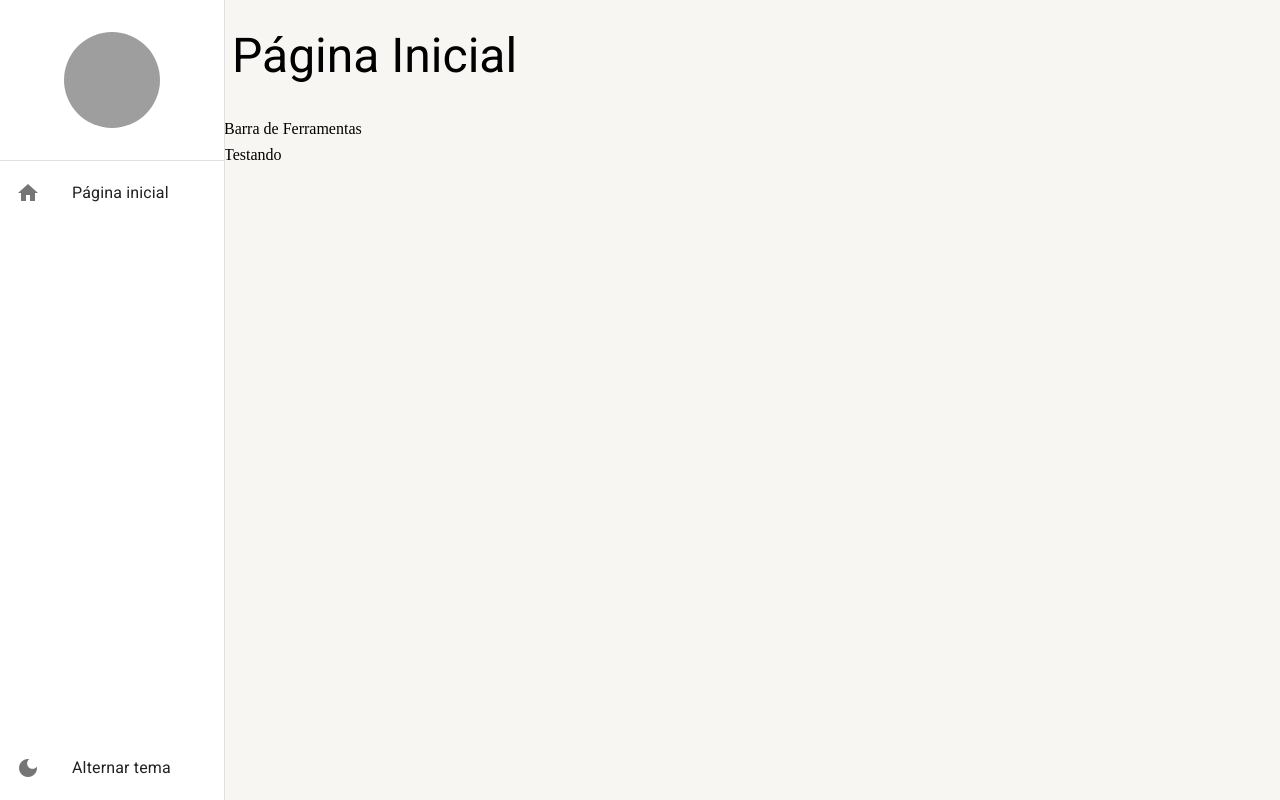
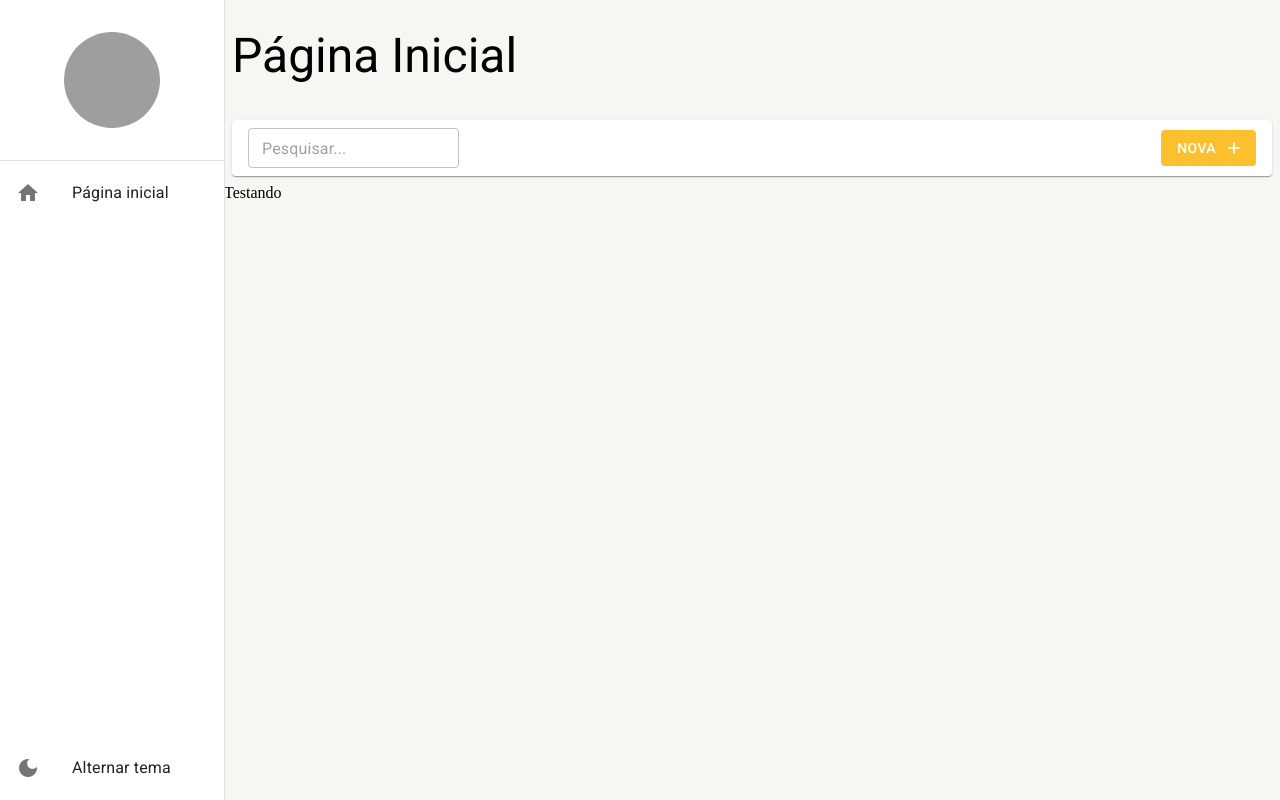
Before and after one commit to AndersonTiago/ReactMUI, a React (Create React App) app: page /pagina-inicial in a window 1280 px wide. Built offline with nearby package versions, Linux system fonts and the light colour scheme; grey boxes are pictures that could not be loaded.

Commit message:
Barra de ferramentas

```diff
--- a/src/pages/dashboard/Dashboard.tsx
+++ b/src/pages/dashboard/Dashboard.tsx
@@ -1,9 +1,17 @@
+import { BarraDeFerramentas } from "../../shared/components"
 import { LayoutBaseDePagina } from "../../shared/layouts"
 
 
 export const Dashboard = () => {
     return (
-        <LayoutBaseDePagina titulo="Página Inicial" barraDeFerramentas={<>Barra de Ferramentas</>}>
+        <LayoutBaseDePagina
+            titulo="Página Inicial"
+            barraDeFerramentas={(
+                <BarraDeFerramentas
+                    mostrarInputBusca
+                    textoBotaoNovo="Nova"
+                />
+            )}>
             Testando
         </LayoutBaseDePagina>
     )
--- /dev/null
+++ b/src/shared/components/barra-de-ferramentas/BarraDeFerramentas.tsx
@@ -0,0 +1,58 @@
+import { Box, Paper, Button, TextField, useTheme, Icon } from "@mui/material"
+
+interface IBarraDeFerramentasProps {
+    children?: React.ReactNode;
+    textoDaBusca?: String;
+    mostrarInputBusca?: boolean;
+    aoMudarTextoDeBusca?: (novoTexto: string) => void;
+    textoBotaoNovo?: String;
+    mostrarBotaoNovo?: boolean;
+    aoClicarNovo?: () => void;
+}
+
+export const BarraDeFerramentas: React.FC<IBarraDeFerramentasProps> = ({
+    textoDaBusca = '',
+    mostrarInputBusca = false,
+    aoMudarTextoDeBusca,
+    textoBotaoNovo = "Novo",
+    mostrarBotaoNovo = true,
+    aoClicarNovo
+}) => {
+    const theme = useTheme()
+    return (
+        <Box
+            gap={1}
+            marginX={1}
+            padding={1}
+            paddingX={2}
+            display="flex"
+            alignItems="center"
+            height={theme.spacing(5)}
+            component={Paper}
+        >
+
+            {mostrarInputBusca && (
+                <TextField
+                    size="small"
+                    value={textoDaBusca}
+                    onChange={(e) => aoMudarTextoDeBusca?.(e.target.value)}
+                    placeholder="Pesquisar..."
+                />
+            )}
+
+            <Box flex={1} display="flex" justifyContent="end">
+                {mostrarBotaoNovo && (
+                    <Button
+                        color="primary"
+                        disableElevation
+                        variant="contained"
+                        onClick={aoClicarNovo}
+                        endIcon={<Icon>add</Icon>}
+                    >
+                        {textoBotaoNovo}
+                    </Button>
+                )}
+            </Box>
+        </Box>
+    )
+}
--- a/src/shared/components/index.ts
+++ b/src/shared/components/index.ts
@@ -1 +1,2 @@
+export * from "./barra-de-ferramentas/BarraDeFerramentas";
 export * from "./manu-lateral/MenuLateral";
--- a/src/shared/layouts/LayoutBaseDePagina.tsx
+++ b/src/shared/layouts/LayoutBaseDePagina.tsx
@@ -36,7 +36,8 @@
             {barraDeFerramentas && (
                 <Box>
                     {barraDeFerramentas}
-                </Box>)}
+                </Box>
+            )}
 
             <Box flex={1} overflow="auto">
                 {children}
```
